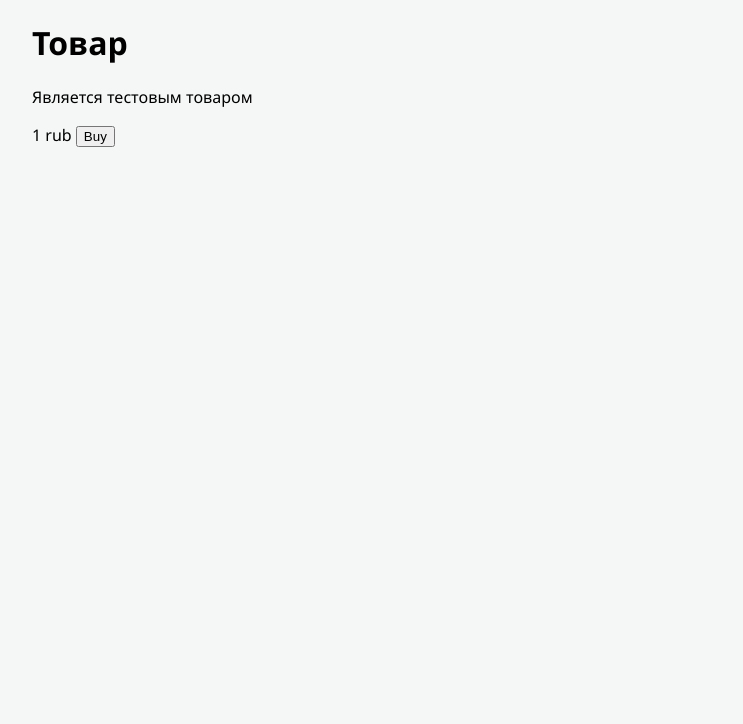
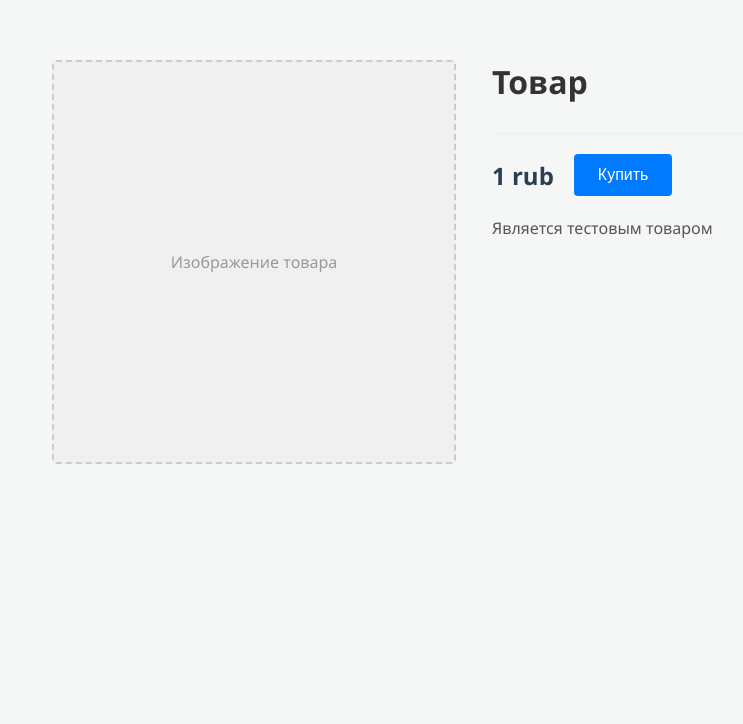
Before and after one commit to SmallShorty/django_payment_system, a Django app: page /catalog/item/1/ in a window 1280 px wide. Shown: the top 724 px of the page, without its empty margins (8-751 px from the left). Run offline with Django 5.2, Linux system fonts and the light colour scheme; data comes from the database, SQL or seed files in the repository.

Commit message:
updated styles for item detail page

```diff
--- /dev/null
+++ b/static/css/catalog/style.css
@@ -0,0 +1,82 @@
+.product-card {
+  padding: 20px;
+  margin: 40px 0;
+}
+
+.product-layout {
+  display: flex;
+  gap: 40px;
+  align-items: flex-start;
+}
+
+.product-image {
+  flex: 0 0 400px;
+}
+
+.image-placeholder {
+  width: 100%;
+  aspect-ratio: 1 / 1;
+  background-color: #f0f0f0;
+  border: 2px dashed #ccc;
+  display: flex;
+  align-items: center;
+  justify-content: center;
+  color: #999;
+  border-radius: 4px;
+}
+
+.product-info {
+  flex: 1;
+}
+
+.product-info h1 {
+  margin-top: 0;
+  font-size: 2rem;
+  color: #333;
+}
+
+.description {
+  line-height: 1.6;
+  color: #555;
+  margin: 20px 0;
+}
+
+.purchase-row {
+  display: flex;
+  align-items: center;
+  gap: 20px;
+  margin-top: 30px;
+  padding-top: 20px;
+  border-top: 1px solid #eee;
+}
+
+.price {
+  font-size: 1.5rem;
+  font-weight: bold;
+  color: #2c3e50;
+}
+
+#buy-button {
+  background-color: #007bff;
+  color: white;
+  border: none;
+  padding: 12px 24px;
+  border-radius: 4px;
+  cursor: pointer;
+  font-size: 1rem;
+  transition: background 0.2s;
+}
+
+#buy-button:hover {
+  background-color: #0056b3;
+}
+
+@media (max-width: 768px) {
+  .product-layout {
+    flex-direction: column;
+  }
+  .product-image {
+    flex: 0 0 auto;
+    width: 100%;
+  }
+}
--- a/templates/catalog/item_detail.html
+++ b/templates/catalog/item_detail.html
@@ -1,21 +1,23 @@
-{% extends "base.html" %}
-{% load static %}
+{% extends "base.html" %} {% load static %} {% block title %} Купить {{
+item.name }} {% endblock %} {% block extra_head %}
+<link rel="stylesheet" href="{% static 'css/catalog/style.css' %}" />
+{% endblock %} {% block content %}
+<div class="product-card">
+  <div class="product-layout">
+    <div class="product-image">
+      <div class="image-placeholder">
+        <span>Изображение товара</span>
+      </div>
+    </div>
 
-{% block title %}
-    Купить {{ item.name }}
-{% endblock %}
-
-{% block extra_head %}
-    <link rel="stylesheet" href="{% static 'css/product.css' %}">
-{% endblock %}
-
-{% block content %}
-<div class="product-card">
-    <h1>{{ item.name }}</h1>
-    <p>{{ item.description }}</p>
-    <div class="purchase-row">
+    <div class="product-info">
+      <h1>{{ item.name }}</h1>
+      <div class="purchase-row">
         <span class="price">{{ item.price }} {{ item.currency }}</span>
-        <button id="buy-button">Buy</button>
+        <button id="buy-button">Купить</button>
+      </div>
+      <p class="description">{{ item.description }}</p>
     </div>
+  </div>
 </div>
 {% endblock %}
```
